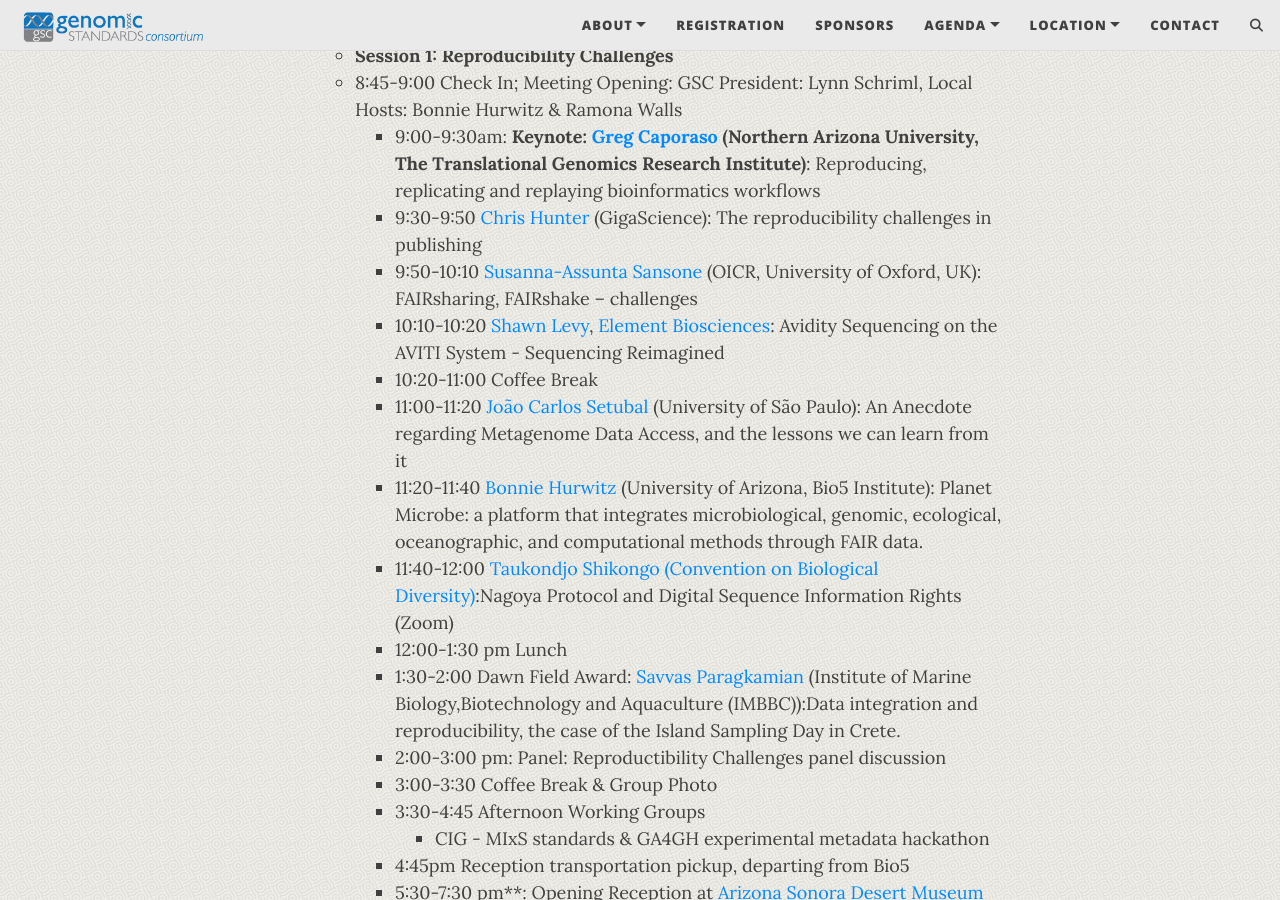
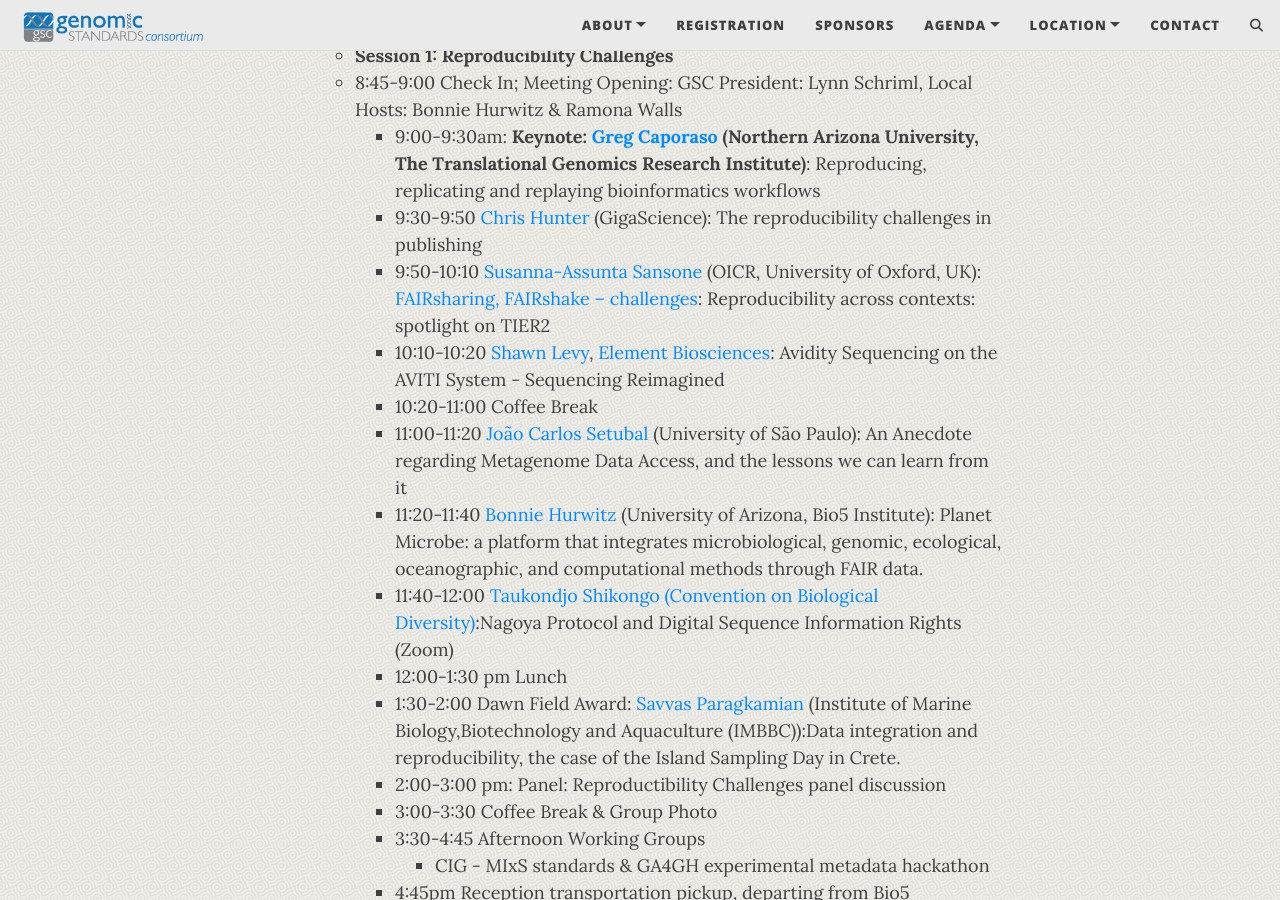
Before and after one commit to GenomicsStandardsConsortium/GSC24-Tucson, a Jekyll site: the page built from pages/schedule.md, in a window 1280 px wide and 900 px high, scrolled down 716 px. Built offline with Jekyll 4.4.1, drawn with Linux system fonts in a browser that asks for light colours; comment, search, counter and statistics services are not loaded.

Commit message:
Update schedule.md
updated talk title

```diff
--- a/pages/schedule.md
+++ b/pages/schedule.md
@@ -19,7 +19,8 @@ The meeting will run from:
 Ramona Walls
     * 9:00-9:30am: **Keynote: [Greg Caporaso](https://www.tgen.org/faculty-profiles/j-gregory-caporaso/) (Northern Arizona University, The Translational Genomics Research Institute)**:  Reproducing, replicating and replaying bioinformatics workflows
     * 9:30-9:50 [Chris Hunter](https://www.linkedin.com/in/chr1shunter/) (GigaScience): The reproducibility challenges in publishing
-    * 9:50-10:10 [Susanna-Assunta Sansone](https://eng.ox.ac.uk/people/susanna-assunta-sansone/) (OICR, University of Oxford, UK): FAIRsharing, FAIRshake – challenges
+    * 9:50-10:10 [Susanna-Assunta Sansone](https://eng.ox.ac.uk/people/susanna-assunta-sansone/) (OICR, University of Oxford, UK): [FAIRsharing, FAIRshake – challenges](https://docs.google.com/document/d/1VfMTz4EYfKtCG31Swt8jt7FUI-BeyArb/edit): Reproducibility across
+contexts: spotlight on TIER2
     * 10:10-10:20 [Shawn Levy](https://www.elementbiosciences.com/about/team/shawn-levy), [Element Biosciences](https://www.elementbiosciences.com): Avidity Sequencing on the AVITI System - Sequencing Reimagined
     * 10:20-11:00	Coffee Break
     * 11:00-11:20 [João Carlos Setubal](https://www.iq.usp.br/setubal/index-en.html) (University of São Paulo): An Anecdote regarding Metagenome Data Access, and the lessons we can learn from it
```
